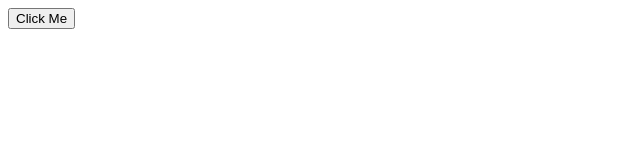
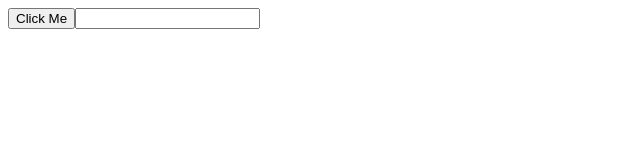
Before and after one commit to tanjirhc/useRef, a React (Vite) app: page / in a window 1280 px wide. Shown: the top 160 px of the page, without its empty margins (0-640 px from the left). Built offline with nearby package versions, Linux system fonts and the light colour scheme.

Commit message:
inputRef

```diff
--- a/src/MyComponent.jsx
+++ b/src/MyComponent.jsx
@@ -2,8 +2,7 @@ import { useState, useEffect, useRef } from 'react';
 
 function MyComponent(){
 
-  const ref = useRef("pizza");
-  console.log(ref);
+  const inputRef = useRef(null);
 
   useEffect(() => {
     console.log("Component Rendered");
@@ -15,8 +14,11 @@ function MyComponent(){
   }
 
   return(
-  <button onClick={handleClick}>
-    Click Me
-  </button>)
+  <div>
+    <button onClick={handleClick}>
+      Click Me
+    </button>
+    <input ref={inputRef} />
+  </div>);
 }
 export default MyComponent;
```
